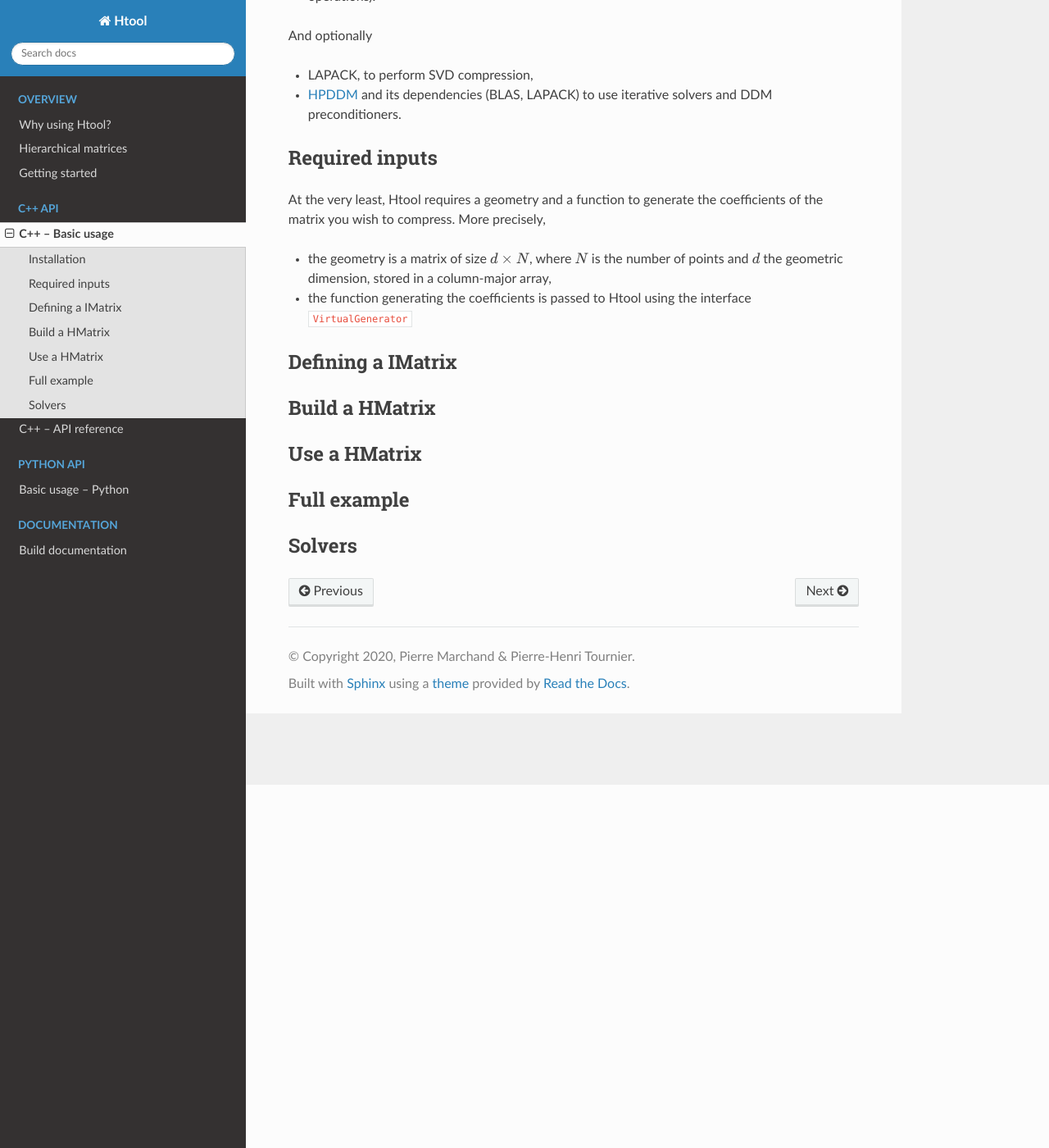
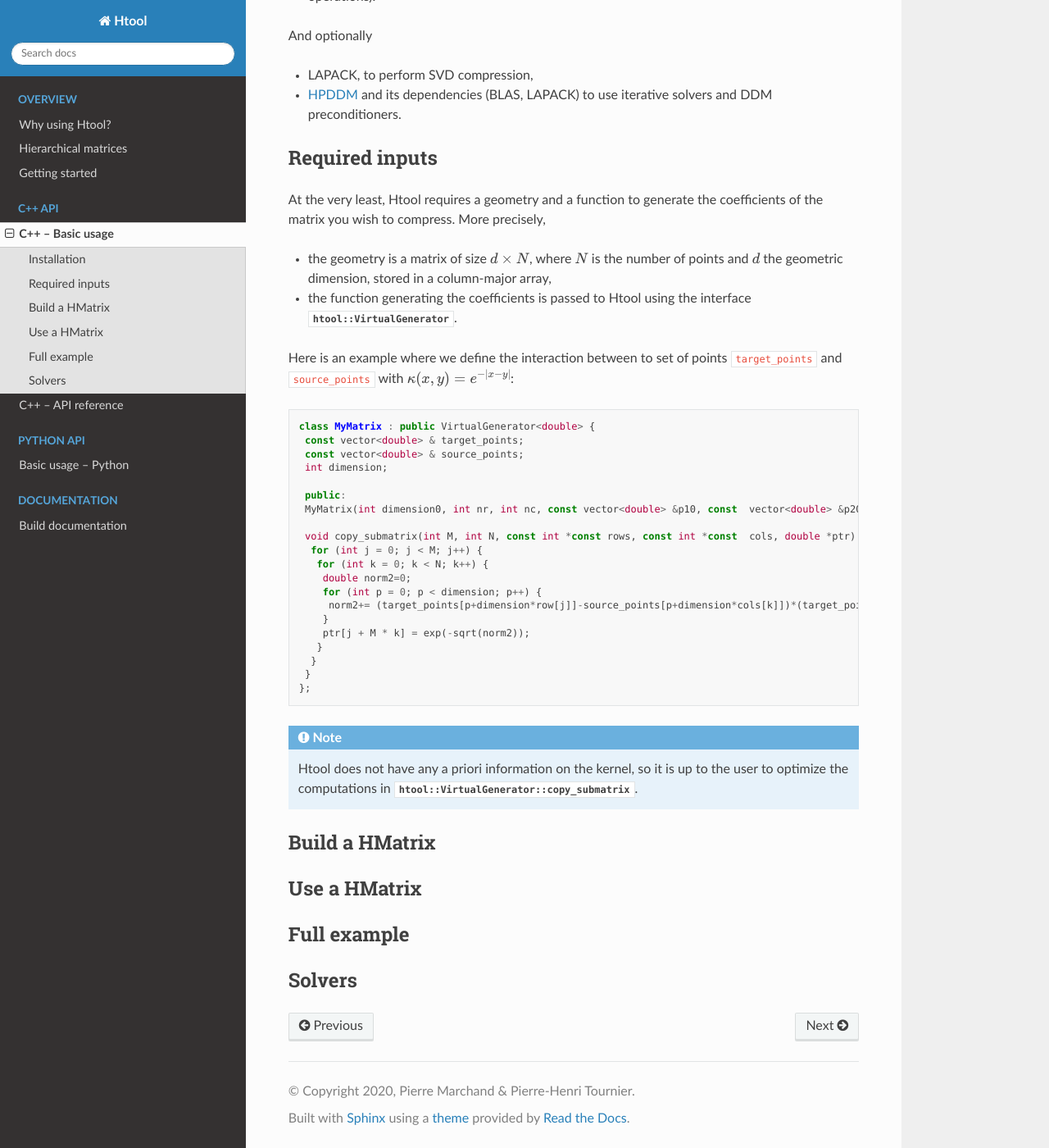
Before and after one commit to htool-ddm/htool_documentation, a Sphinx documentation site: the page built from docs/source/cpp_api/basic_usage_cpp.rst, in a window 1280 px wide and 1400 px high, scrolled down 443 px. Shown: the whole window at 82% size. Built offline with Sphinx 7.4.7 and the Read the Docs theme 2.0.0, drawn with Linux system fonts in a browser that asks for light colours.

Commit message:
update documentation

```diff
--- a/README.rst
+++ b/README.rst
@@ -41,6 +41,7 @@
 
 Authors
    If you need help or have questions regarding Htool, feel free to contact the main developers or to leave a report on our GitHub issue tracker!
+
    *Developers:*
 
    - `Pierre Marchand <https://pierremarchand.netlify.app>`_
--- a/docs/source/conf.py
+++ b/docs/source/conf.py
@@ -74,6 +74,7 @@
 breathe_projects = {"Htool": "../htool/build/doc/doc/xml/"}
 breathe_default_members = ('members', 'undoc-members')
 breathe_default_project = "Htool"
+breathe_domain_by_extension = {"hpp": "cpp"}
 
 
 # -- Doxygen -------------------------------------------------
--- a/docs/source/cpp_api/basic_usage_cpp.rst
+++ b/docs/source/cpp_api/basic_usage_cpp.rst
@@ -29,11 +29,36 @@
 At the very least, Htool requires a geometry and a function to generate the coefficients of the matrix you wish to compress. More precisely,
 
 - the geometry is a matrix of size :math:`d\times N`, where :math:`N` is the number of points and :math:`d` the geometric dimension, stored in a column-major array,
-- the function generating the coefficients is passed to Htool using the interface ``VirtualGenerator``
+- the function generating the coefficients is passed to Htool using the interface :cpp:class:`htool::VirtualGenerator`.
+
+Here is an example where we define the interaction between to set of points ``target_points`` and ``source_points`` with :math:`\kappa (x,y)=e^{-|x-y|}`:
+
+.. code-block:: cpp
+
+    class MyMatrix : public VirtualGenerator<double> {
+     const vector<double> & target_points;
+     const vector<double> & source_points;
+     int dimension;
+
+     public:
+     MyMatrix(int dimension0, int nr, int nc, const vector<double> &p10, const  vector<double> &p20) : VirtualGenerator(nr, nc), target_points (target_points_0), source_points(source_points_0), dimension(dimension0) {}
+
+     void copy_submatrix(int M, int N, const int *const rows, const int *const  cols, double *ptr) const override {
+      for (int j = 0; j < M; j++) {
+       for (int k = 0; k < N; k++) {
+        double norm2=0;
+        for (int p = 0; p < dimension; p++) {
+         norm2+= (target_points[p+dimension*row[j]]-source_points[p+dimension*cols[k]])*(target_points[p+dimension*row[j]]-source_points[p+dimension*cols[k]]);
+        }
+        ptr[j + M * k] = exp(-sqrt(norm2));
+       }
+      }
+     }
+    };
 
 
-Defining a IMatrix
-------------------
+.. note:: Htool does not have any a priori information on the kernel, so it is up to the user to optimize the computations in :cpp:class:`htool::VirtualGenerator::copy_submatrix`.
+
 
 Build a HMatrix
 ---------------
--- a/docs/source/cpp_api/reference.rst
+++ b/docs/source/cpp_api/reference.rst
@@ -3,8 +3,13 @@
 ##########################
 
 
+VirtualGenerator
+----------------
 
 .. doxygenclass:: htool::VirtualGenerator
+
+VirtualHMatrix
+----------------
 
 .. doxygenclass:: htool::VirtualHMatrix
 
```
Also changed, not shown: docs/source/_static/bibliography.bib (+0 -15 lines), docs/source/python_api/basic_usage_py.rst (line endings or trailing spaces).
